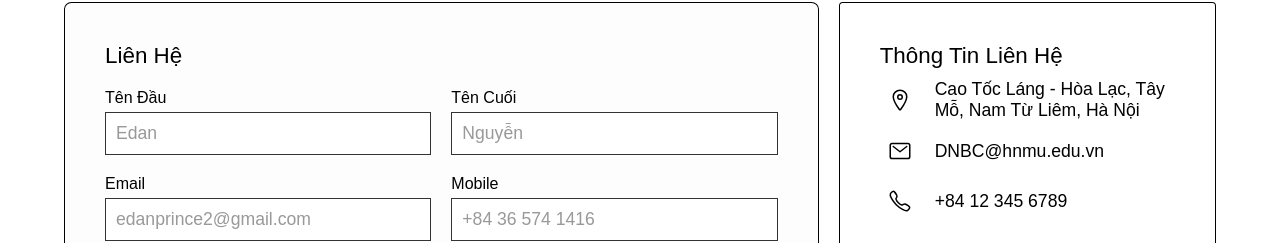
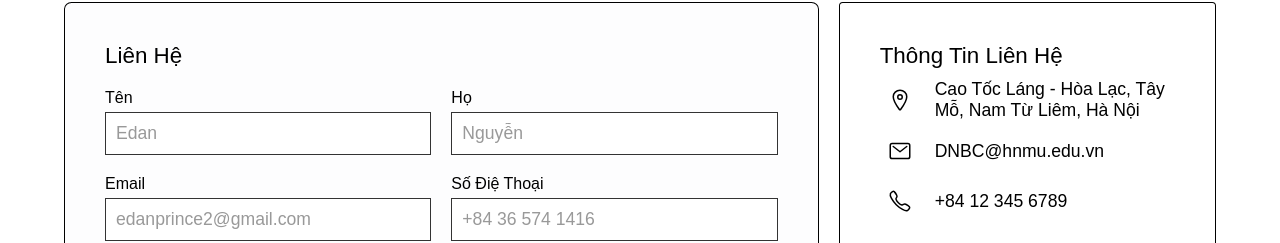
Before and after one commit to Gino1216/ProjectTask, a plain HTML site: page contact us.html in a window 1280 px wide. Shown: the part 198-441 px from the top of the page. Drawn offline with nearby package versions, Linux system fonts and the light colour scheme.

Commit message:
Update contact us.html

```diff
--- a/contact us.html
+++ b/contact us.html
@@ -64,12 +64,12 @@
             <div class="form_box">
               <div class="form_box_row">
                 <div class="box_row_input">
-                  <span>Tên Đầu</span>
+                  <span>Tên</span>
                   <input type="text" id="firstname" placeholder="Edan" required onblur="CheckFirstName()">
                   <div id="feedback1"></div>
                 </div>
                 <div class="box_row_input">
-                  <span>Tên Cuối</span>
+                  <span>Họ</span>
                   <input type="text" id="lastname" placeholder="Nguyễn" required onblur="CheckLastName()">
                   <div id="feedback2"></div>
                 </div>
@@ -81,7 +81,7 @@
                   <div id="feedback3"></div>
                 </div>
                 <div class="box_row_input">
-                  <span>Mobile</span>
+                  <span>Số Điệ Thoại</span>
                   <input type="number" id="phone" placeholder="+84 36 574 1416" required onblur="Checkphone()">
                   <div id="feedback4"></div>
                 </div>
```
